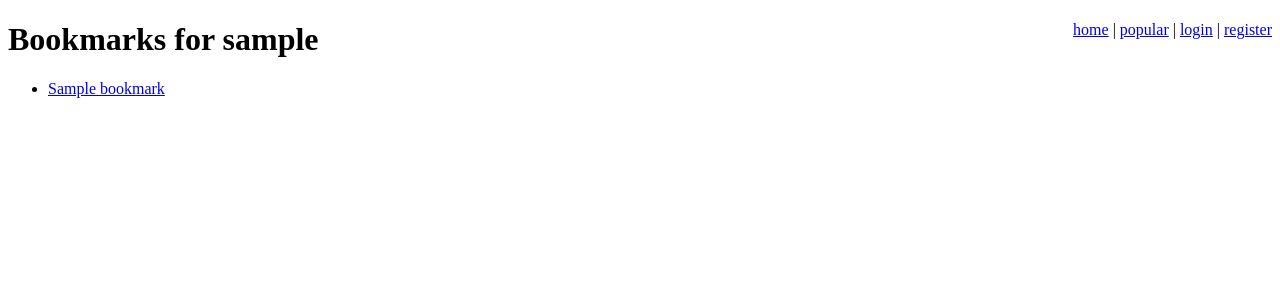
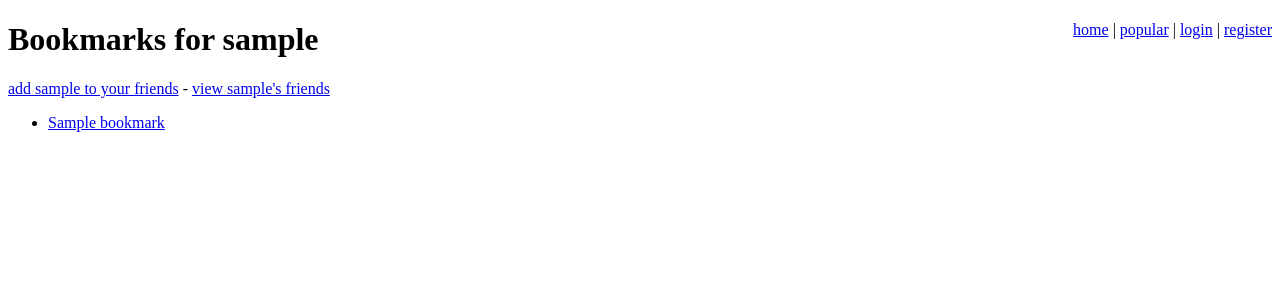
Before and after one commit to jwparrish/bookmarks, a Django app: template templates/user_page.html in a window 1280 px wide. Shown: the top 300 px of the page. Run offline with Django 3.2, Linux system fonts and the light colour scheme; the template is opened without the code that fills it: most values are stand-ins (such as "Sample title", 1, 10 or a date in 2020).

```diff
--- a/templates/user_page.html
+++ b/templates/user_page.html
@@ -10,5 +10,18 @@
 {% block title %}{{ username }}{% endblock %}
 {% block head %}Bookmarks for {{ username }}{% endblock %}
 {% block content %}
-	{% include "bookmark_list.html" %}
+{% ifequal user.username username %}
+	<a href="/friends/{{ username }}/">view your friends</a>
+{% else %}
+	{% if is_friend %}
+		<a href="/friends/{{ user.username }}/">
+					    {{ username }} is a friend of yours</a>
+	{% else %}
+		<a href="/friend/add/?username={{ username }}">
+						add {{ username }} to your friends</a>
+	{% endif %}
+	- <a href="/friends/{{ username }}/">
+					view {{ username }}'s friends</a>
+{% endifequal %}
+{% include "bookmark_list.html" %}
 {% endblock %}
--- a/urls.py
+++ b/urls.py
@@ -25,6 +25,7 @@ feeds = {
 urlpatterns = patterns('',
 	#Friends
 	(r'^friends/(\w+)/$', friends_page),
+	(r'^friend/add/$', friend_add),
 
 	#Feeds
 	(r'^feeds/(?P<url>.*)/$', 'django.contrib.syndication.views.feed',
```
Also changed, not shown: bookmarks/views.py (+21 -0 lines), 10 other files.
